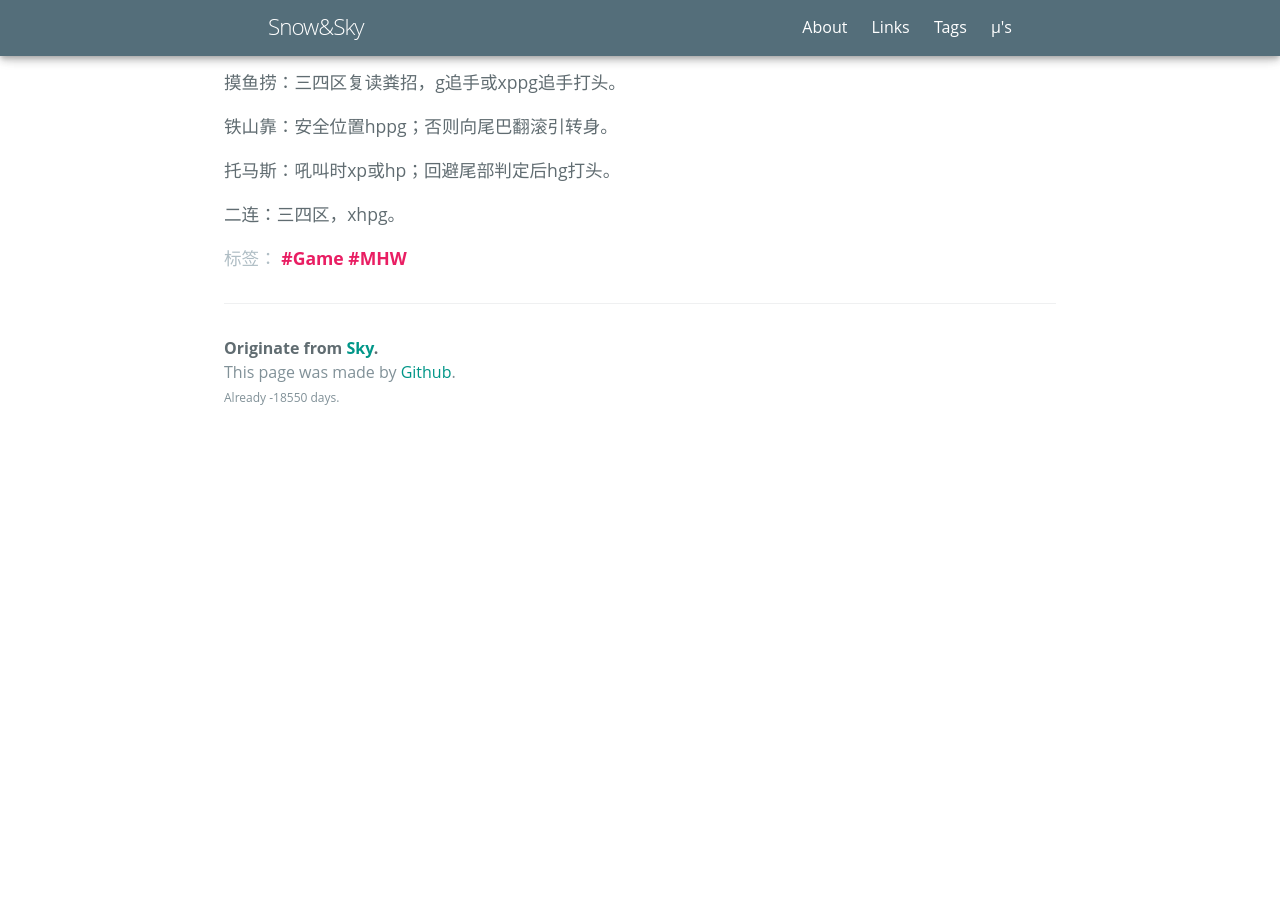
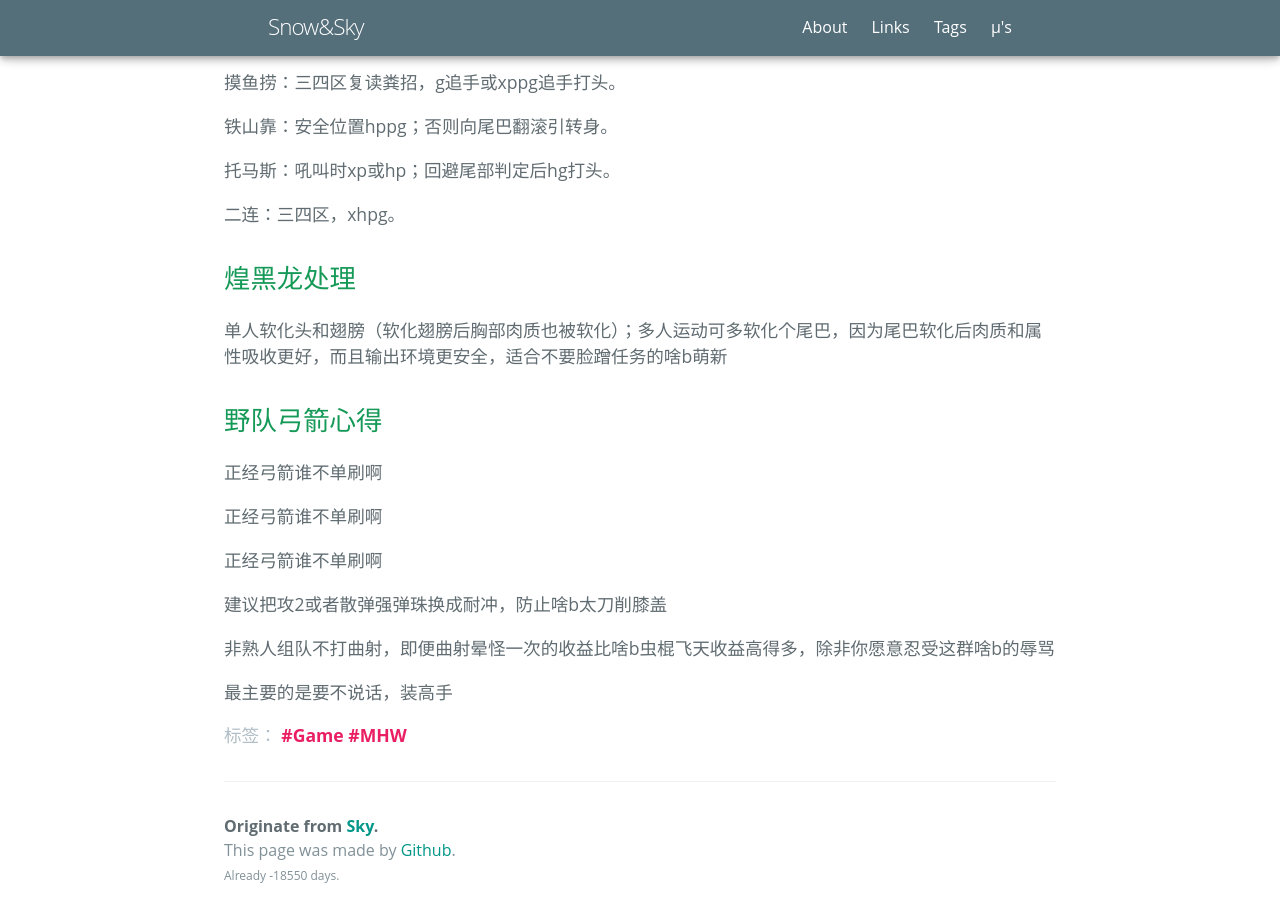
Before and after one commit to NishikinoSky/NishikinoSky.github.io, a Jekyll site: the page built from _posts/2021-2-23-MHWBow.md, in a window 1280 px wide and 900 px high, scrolled down 1477 px. Built offline with Jekyll 4.4.1, drawn with Linux system fonts in a browser that asks for light colours; some web fonts are replaced; before the commit the page ends 1933 px from its top, so only the background shows below that.

Commit message:
Update 2021-2-23-MHWBow.md

```diff
--- a/_posts/2021-2-23-MHWBow.md
+++ b/_posts/2021-2-23-MHWBow.md
@@ -53,3 +53,23 @@ x：迅雷闪击  h：滑步  p：平射  g：刚射
 托马斯：吼叫时xp或hp；回避尾部判定后hg打头。
 
 二连：三四区，xhpg。
+
+## 煌黑龙处理
+
+单人软化头和翅膀（软化翅膀后胸部肉质也被软化）；多人运动可多软化个尾巴，因为尾巴软化后肉质和属性吸收更好，而且输出环境更安全，适合不要脸蹭任务的啥b萌新
+
+
+
+## 野队弓箭心得
+
+正经弓箭谁不单刷啊
+
+正经弓箭谁不单刷啊
+
+正经弓箭谁不单刷啊
+
+建议把攻2或者散弹强弹珠换成耐冲，防止啥b太刀削膝盖
+
+非熟人组队不打曲射，即便曲射晕怪一次的收益比啥b虫棍飞天收益高得多，除非你愿意忍受这群啥b的辱骂
+
+最主要的是要不说话，装高手
```
